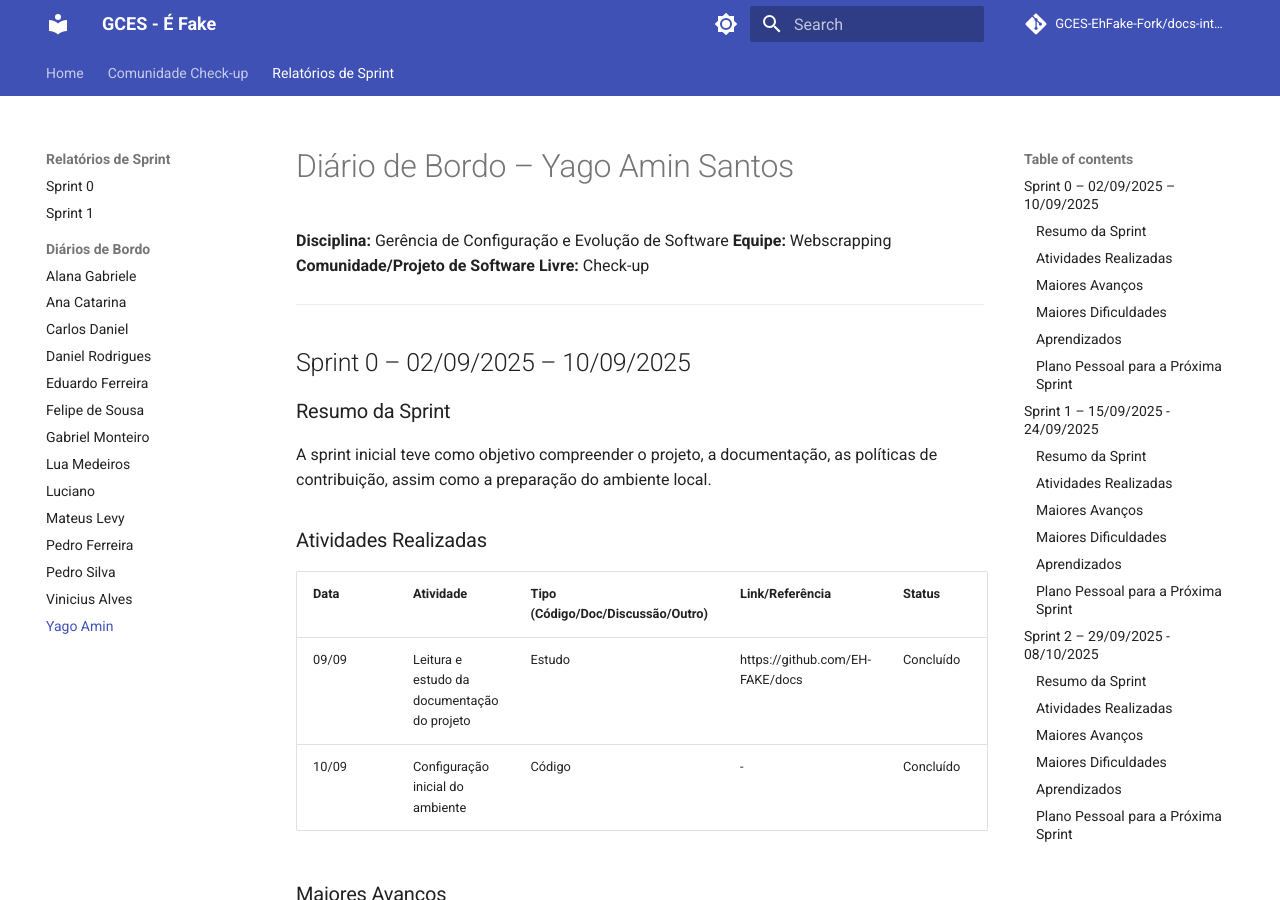
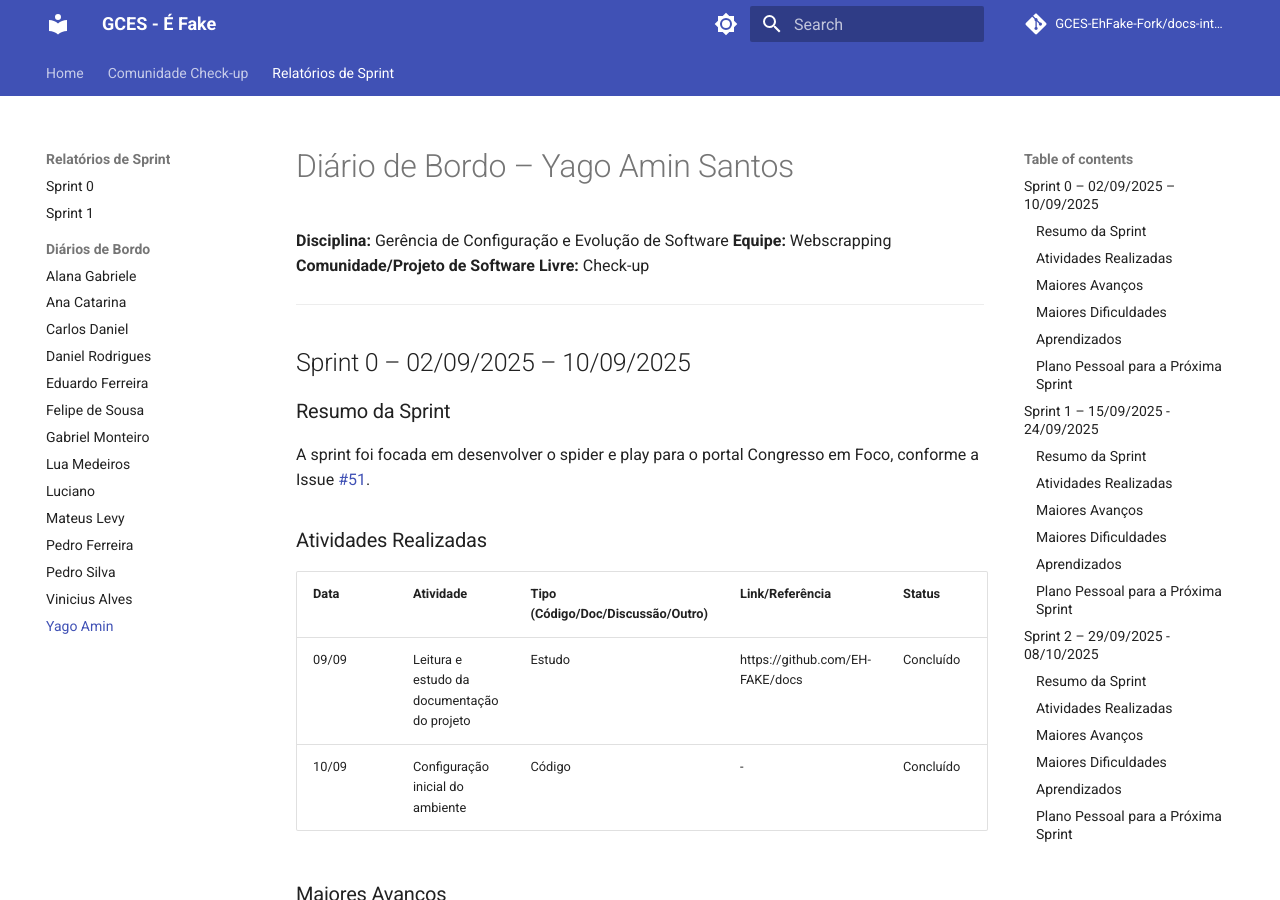
Before and after one commit to GCES-EhFake-Fork/docs-interno, an MkDocs documentation site: the page built from docs/diarios/diarioYago.md, in a window 1280 px wide and 900 px high. Built offline with MkDocs 1.6.1 and Material for MkDocs 9.7.7, drawn with Linux system fonts in a browser that asks for light colours; comment, search, counter and statistics services are not loaded.

Commit message:
docs: Ajusta resumo da sprint

```diff
--- a/docs/diarios/diarioYago.md
+++ b/docs/diarios/diarioYago.md
@@ -10,7 +10,7 @@
 
 ### Resumo da Sprint
 
-A sprint inicial teve como objetivo compreender o projeto, a documentação, as políticas de contribuição, assim como a preparação do ambiente local.
+A sprint foi focada em desenvolver o spider e play para o portal Congresso em Foco, conforme a Issue [#51](https://github.com/EH-FAKE/check-up/issues/51).
 
 ### Atividades Realizadas
 
```
